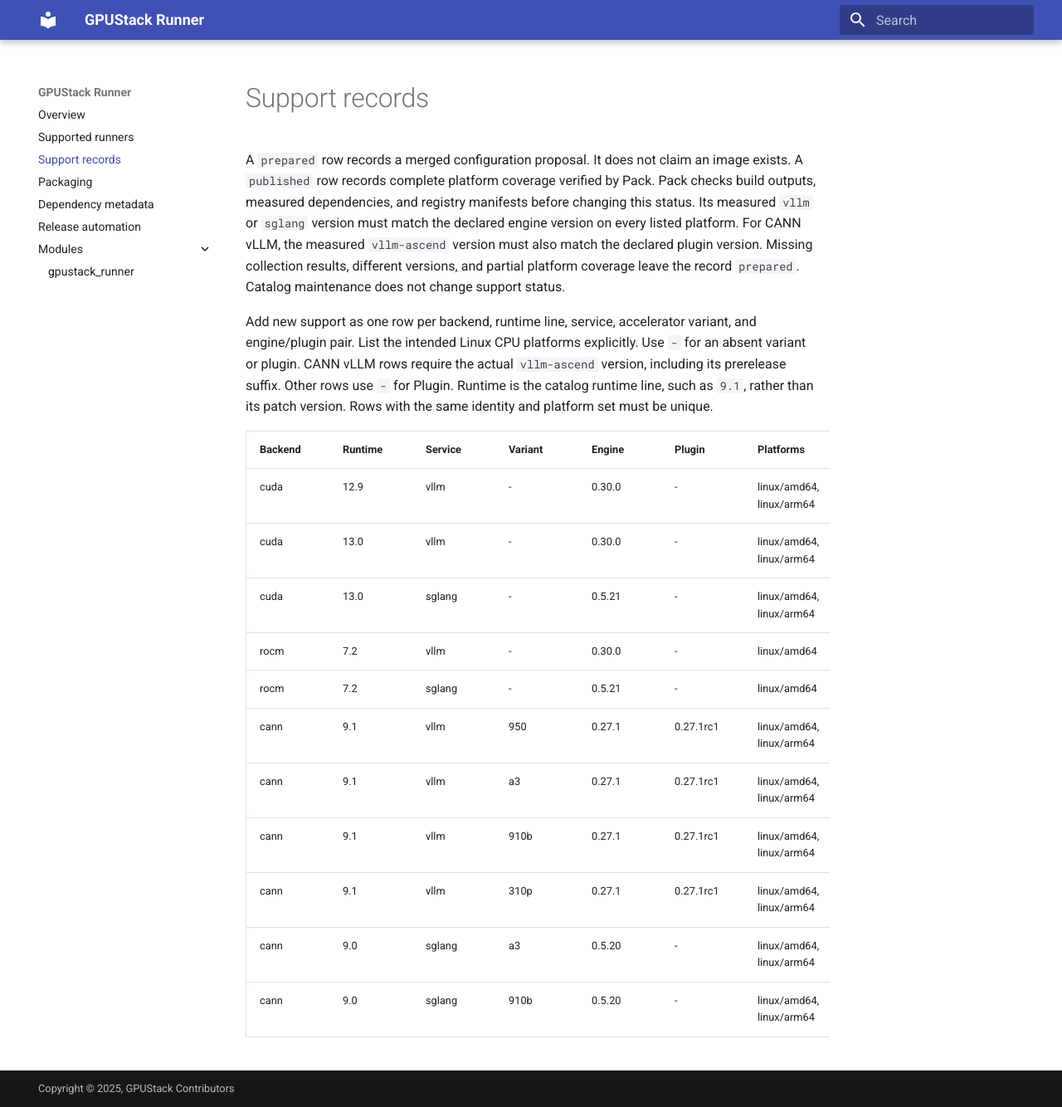
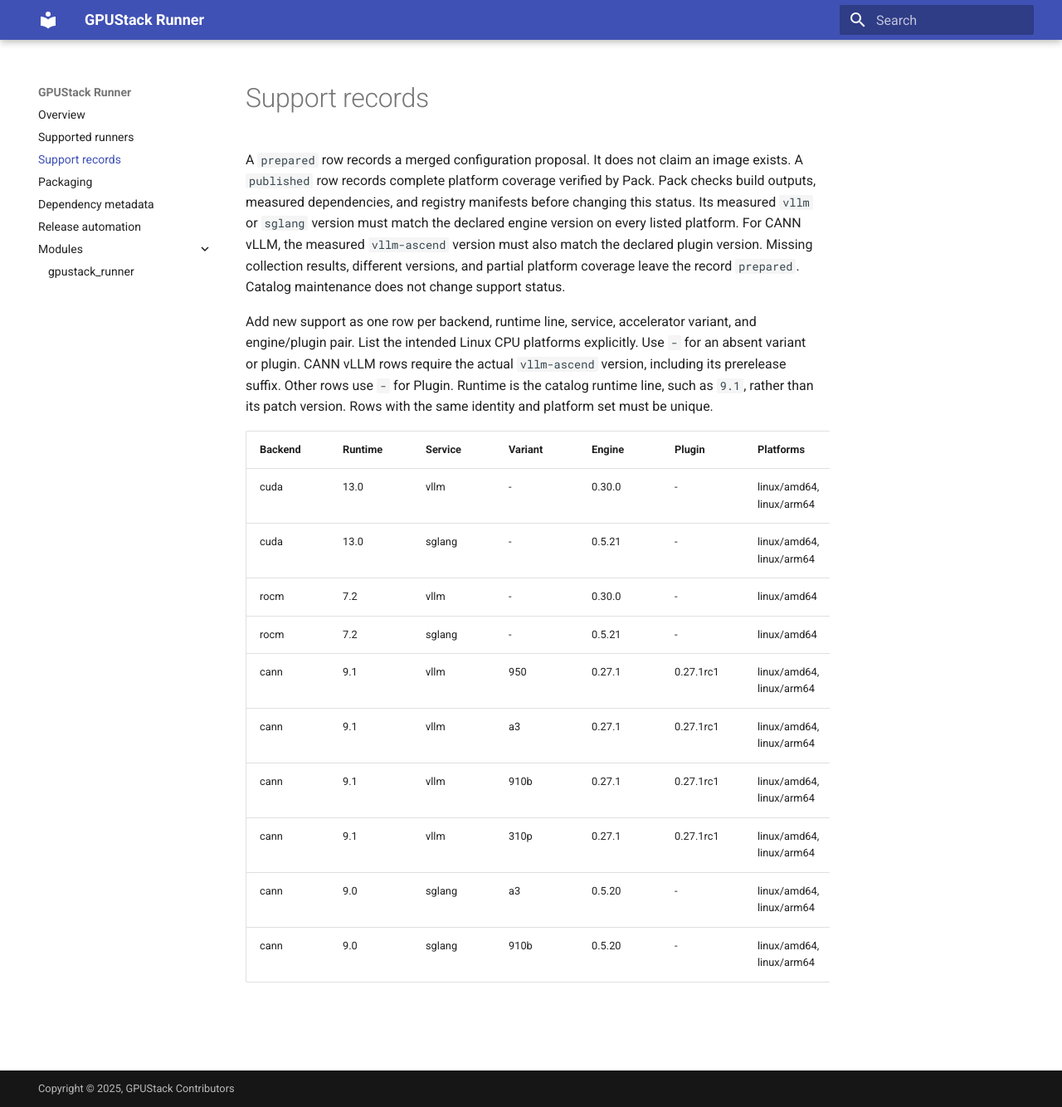
Before and after one commit to gpustack/runner, an MkDocs documentation site: the page built from docs/support-records.md, in a window 1280 px wide and 1334 px high. Shown: the whole window at 83% size. Built offline with MkDocs 1.6.1 and Material for MkDocs 9.7.7, drawn with Linux system fonts in a browser that asks for light colours.

Commit message:
fix: drop cuda 12.9 vllm 0.30.0 and skip sglang lmcache dependency check (#338)
cuda/vllm 0.30.0 cu12.9 pack fails: upstream v0.30.0-cu129 images ship
torch 2.13.0+cu13 (PyPI's default wheel beats the pytorch cu129 index
under uv's first-index resolution) against a CUDA 12.9.1 toolkit, so
torch's _check_cuda_version rejects every extension build (LMCache,
omni). cu13 binaries also need a r580+ driver, so the cu129 tag would
offer no 12.9-driver compatibility anyway. Remove the matrix entry and
its prepared support record; re-add when upstream pairs the cu129 image
with a cu129 torch. cuda 13.0 vllm 0.30.0 builds fine.

cuda/sglang 0.5.21 pack fails in sglang-build-lmcache: pypa/build's
closure check rejects the base image's own skew (torch pins
nvidia-nccl-cu13==2.29.7, the venv ships 2.30.7). Pass
--skip-dependency-check as the vllm stage already does; the CUDA
extension build does not depend on nccl.

Signed-off-by: thxCode <thxcode0824@gmail.com>

```diff
--- a/docs/support-records.md
+++ b/docs/support-records.md
@@ -17,7 +17,6 @@
 <!-- runner-support-records:start -->
 | Backend | Runtime | Service | Variant | Engine | Plugin | Platforms | Status |
 | --- | --- | --- | --- | --- | --- | --- | --- |
-| cuda | 12.9 | vllm | - | 0.30.0 | - | linux/amd64, linux/arm64 | prepared |
 | cuda | 13.0 | vllm | - | 0.30.0 | - | linux/amd64, linux/arm64 | prepared |
 | cuda | 13.0 | sglang | - | 0.5.21 | - | linux/amd64, linux/arm64 | prepared |
 | rocm | 7.2 | vllm | - | 0.30.0 | - | linux/amd64 | published |
```
Also changed, not shown: 2 other files.
